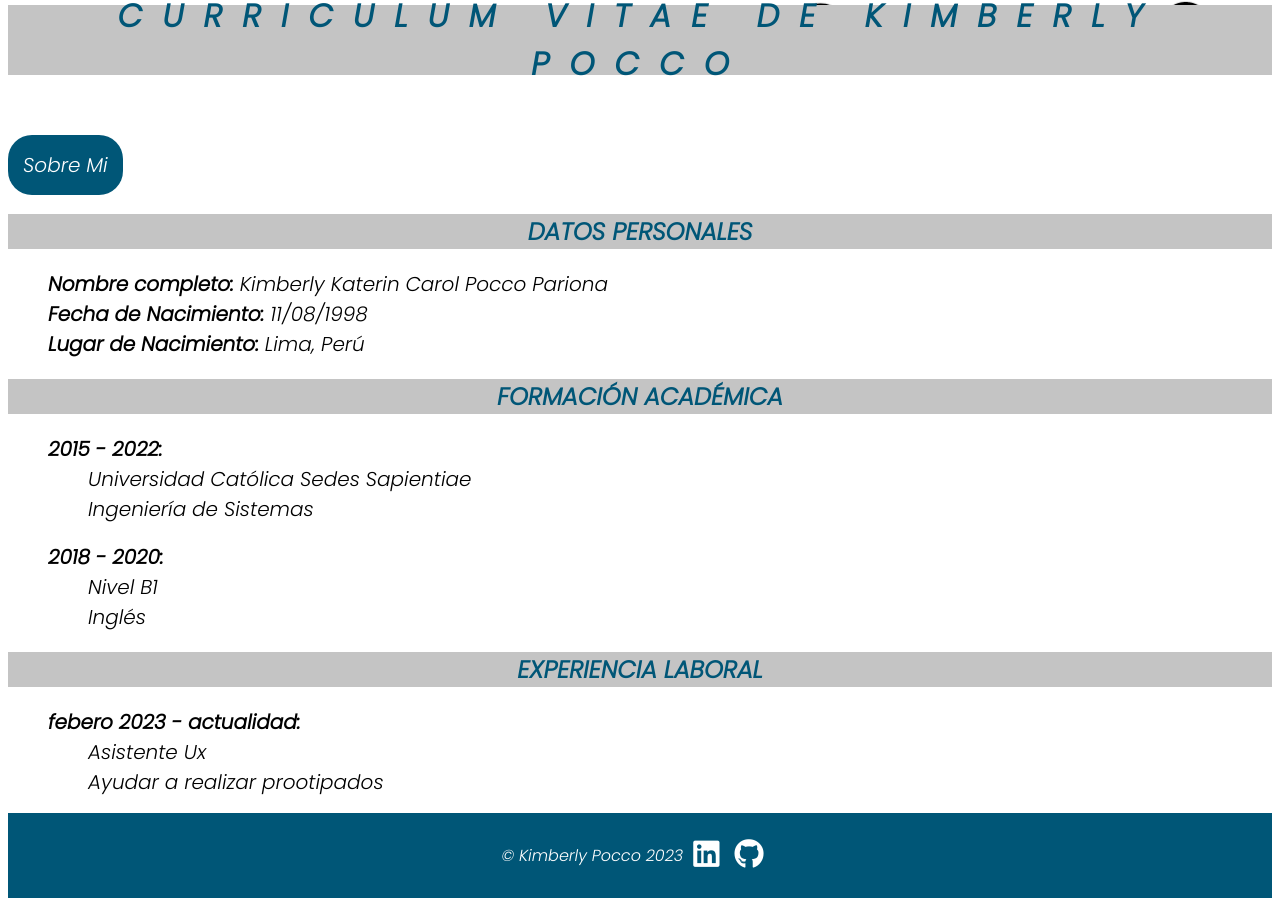
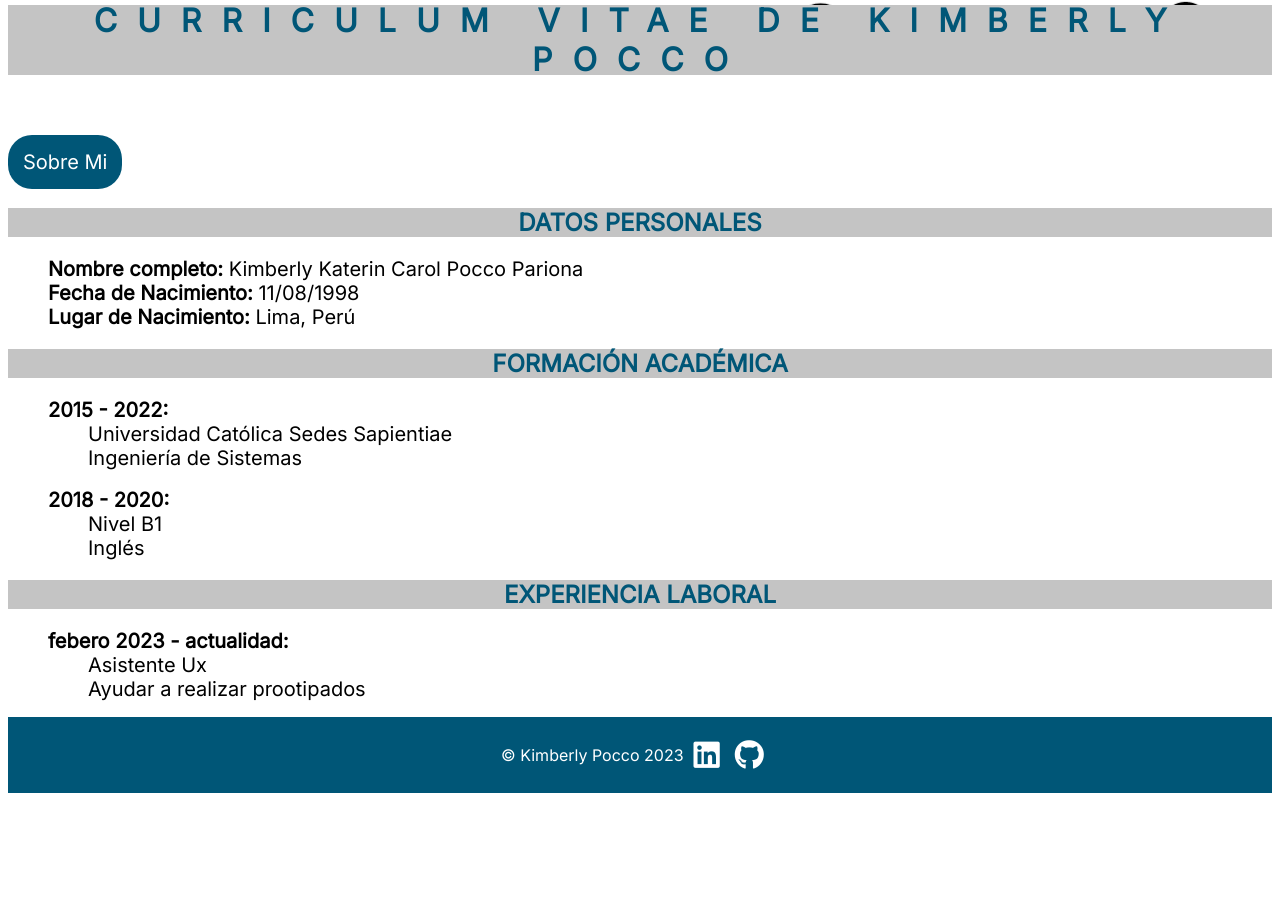
Before and after one commit to KimberlyPocco-DigitalHouse/cvKimberlyPocco, a plain HTML site: page index.html in a window 1280 px wide. Shown: the part 408-1314 px from the top of the page. After the commit the page ends 1209 px from the top, so only its background shows below. Drawn offline with Linux system fonts and the light colour scheme.

Commit message:
estilos agregados

```diff
--- a/css/style.css
+++ b/css/style.css
@@ -30,7 +30,7 @@ h1 {
     background-color: #C4C4C4;
     color: #005677;
     text-transform: uppercase;
-    font-family: 'Poppins',"Times New Roman";
+    font-family: 'Inter',"Times New Roman";
     text-align: center;
     letter-spacing: 20px;
     height: 70px;
@@ -47,18 +47,18 @@ h2 {
     background-color: #C4C4C4;
     color: #005677;
     text-transform: uppercase;
-    font-family: 'Poppins',"Times New Roman";
+    font-family: 'Inter',"Times New Roman";
     text-align: center;
 }
 
 section li span {
     font-weight: bold;
-    font-family: 'Poppins',"Times New Roman";
+    font-family: 'Inter',"Times New Roman";
 }
 
 .sinPuntitos > li {
     list-style-type: none;
-    font-family: 'Poppins',"Times New Roman";
+    font-family: 'Inter',"Times New Roman";
     font-size: 20px
 }
 
@@ -66,7 +66,7 @@ section li span {
 footer {
     background-color: #005677;
     color: white;
-    font-family: 'Poppins',"Times New Roman";
+    font-family: 'Inter',"Times New Roman";
     text-align: center;
     padding: 20px;
     display: flex;
@@ -92,7 +92,7 @@ footer > img {
     border: none;
     color: white;
     cursor: pointer;
-    font-family: 'Poppins',"Times New Roman";
+    font-family: 'Inter',"Times New Roman";
     font-size: 20px;
     padding: 15px;
     text-align: center;
@@ -110,7 +110,7 @@ footer > img {
     border: none;
     color: #005677;
     cursor: pointer;
-    font-family: 'Poppins',"Times New Roman";
+    font-family: 'Inter',"Times New Roman";
     font-size: 20px;
     font-weight: bold;
     padding: 20px;
```
Also changed, not shown: sobremi.html (+7 -3 lines).
